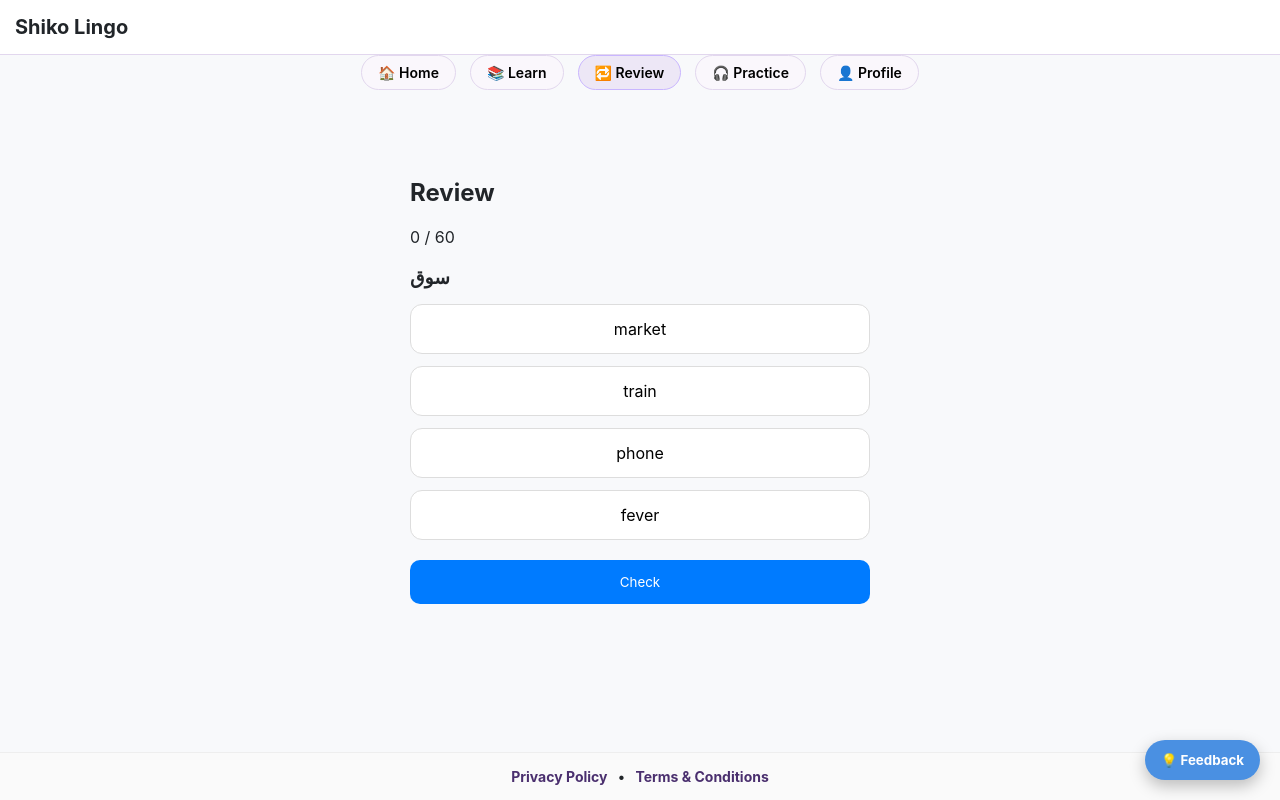
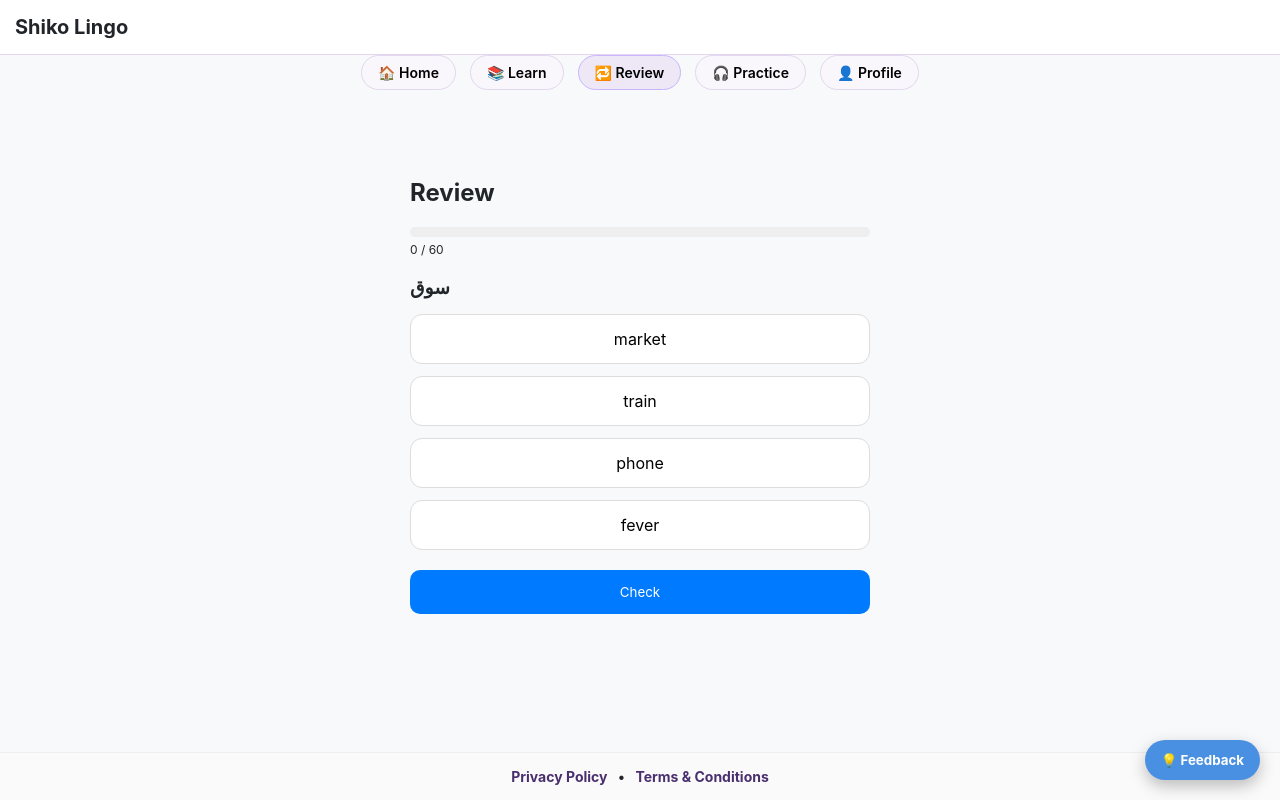
Before and after one commit to egyptianpharoah771-commits/shiko-lingo, a React (Create React App) app: page /review in a window 1280 px wide. Built offline with nearby package versions, Linux system fonts and the light colour scheme; no server answers.

Commit message:
feat: add progress bar to review for better UX

```diff
--- a/src/pages/ReviewWordsPage.jsx
+++ b/src/pages/ReviewWordsPage.jsx
@@ -42,7 +42,6 @@ export default function ReviewWordsPage() {
   const [reviewQueue, setReviewQueue] = useState([]);
   const [usedWords, setUsedWords] = useState(new Set());
 
-  // 🔥 Progressive Difficulty (بدون لمس engine)
   const fetchWords = useCallback(() => {
     try {
       setLoading(true);
@@ -66,7 +65,6 @@ export default function ReviewWordsPage() {
 
       const clean = removeDuplicates(allWords);
 
-      // 🔥 تقسيم حسب المستوى
       const groups = {
         A1: shuffle(clean.filter((w) => w.level === "A1")),
         A2: shuffle(clean.filter((w) => w.level === "A2")),
@@ -75,7 +73,6 @@ export default function ReviewWordsPage() {
         C1: shuffle(clean.filter((w) => w.level === "C1")),
       };
 
-      // 🔥 توزيع تدريجي
       const session = [
         ...groups.A1.slice(0, 15),
         ...groups.A2.slice(0, 15),
@@ -98,7 +95,6 @@ export default function ReviewWordsPage() {
 
   const currentWord = words[currentIndex];
 
-  // 🔥 OPTIONS
   const generateOptions = useCallback(() => {
     if (!currentWord || words.length < 4) return [];
 
@@ -200,6 +196,9 @@ export default function ReviewWordsPage() {
     return () => clearTimeout(timeoutRef.current);
   }, []);
 
+  // 🔥 نسبة التقدم
+  const progressPercent = Math.round((progress / TOTAL) * 100);
+
   if (finished) {
     return (
       <div style={{ padding: 20, textAlign: "center" }}>
@@ -216,7 +215,29 @@ export default function ReviewWordsPage() {
     <div style={{ padding: 20, maxWidth: 500, margin: "auto" }}>
       <h2>Review</h2>
 
-      <p>{progress} / {TOTAL}</p>
+      {/* 🔥 Progress Bar */}
+      <div style={{ marginBottom: 15 }}>
+        <div
+          style={{
+            height: 10,
+            background: "#eee",
+            borderRadius: 10,
+            overflow: "hidden",
+          }}
+        >
+          <div
+            style={{
+              width: `${progressPercent}%`,
+              height: "100%",
+              background: "#4caf50",
+              transition: "width 0.3s ease",
+            }}
+          />
+        </div>
+        <p style={{ fontSize: 12, marginTop: 5 }}>
+          {progress} / {TOTAL}
+        </p>
+      </div>
 
       <h3 style={{ marginBottom: 15 }}>
         {currentWord.definition}
```
